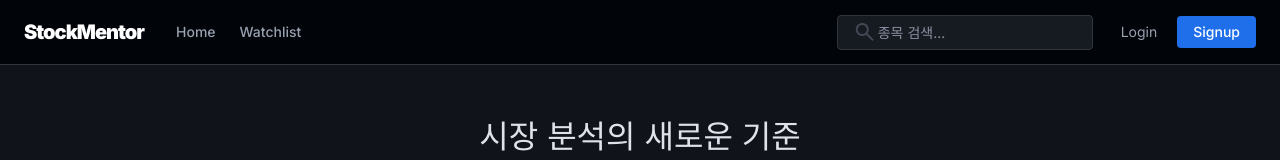
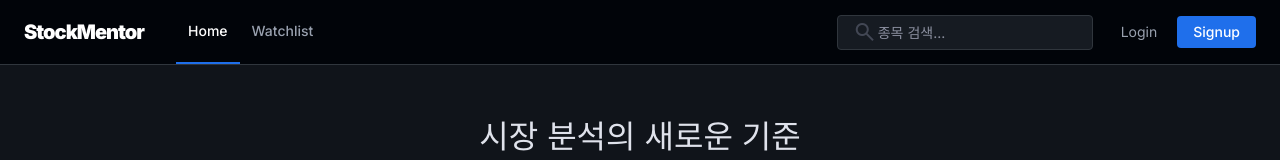
Before and after one commit to sksqlrlek/stock-mentor-front, a React (Vite) app: page / in a window 1280 px wide. Shown: the top 160 px of the page. Built offline with nearby package versions, Linux system fonts and the light colour scheme.

Commit message:
feat: Header 네비게이션 활성화 표시 및 로그인 UI 개선

```diff
--- a/src/components/layout/Header.tsx
+++ b/src/components/layout/Header.tsx
@@ -1,13 +1,20 @@
-import { Link } from 'react-router-dom'
+import { Link, useLocation } from 'react-router-dom'
 import { ROUTES } from '../../constants/routes'
 import { useAuth } from '../../context/AuthContext'
 import SearchBar from '../stock/SearchBar'
 
+const NAV_ITEMS = [
+  { label: 'Home', path: ROUTES.HOME },
+  { label: 'Watchlist', path: ROUTES.WATCHLIST },
+]
+
 function Header() {
   const { user, logout } = useAuth()
+  const location = useLocation()
 
-  const handleLogout = () => {
-    logout()
+  const isActive = (path: string) => {
+    if (path === ROUTES.HOME) return location.pathname === '/'
+    return location.pathname.startsWith(path)
   }
 
   return (
@@ -17,39 +24,60 @@ function Header() {
           <Link to={ROUTES.HOME} className="text-xl font-black text-white tracking-tighter">
             StockMentor
           </Link>
-          <nav className="hidden md:flex gap-6 items-center h-full">
-            <Link to={ROUTES.HOME} className="text-gray-400 hover:text-white transition-colors duration-200 text-sm font-medium">
-              Home
-            </Link>
-            <Link to={ROUTES.WATCHLIST} className="text-gray-400 hover:text-white transition-colors duration-200 text-sm font-medium">
-              Watchlist
-            </Link>
+          <nav className="hidden md:flex items-center h-full">
+            {NAV_ITEMS.map((item) => (
+              <Link
+                key={item.path}
+                to={item.path}
+                className={`h-16 flex items-center px-3 text-sm font-medium border-b-2 transition-colors duration-200 ${
+                  isActive(item.path)
+                    ? 'text-white border-primary-container'
+                    : 'text-gray-400 border-transparent hover:text-white'
+                }`}
+              >
+                {item.label}
+              </Link>
+            ))}
           </nav>
         </div>
 
         <div className="flex items-center gap-4">
           <div className="hidden sm:block w-64">
-            <SearchBar placeholder="종목 검색..." size="sm"/>
+            <SearchBar placeholder="종목 검색..." size="sm" />
           </div>
 
           {user ? (
-            <div className="flex items-center gap-3">
-              <Link to={ROUTES.MY_PAGE} className="text-gray-400 hover:text-white transition-colors text-sm">
+            <div className="flex items-center gap-2">
+              <Link
+                to={ROUTES.MY_PAGE}
+                className={`flex items-center gap-1.5 px-3 py-1.5 rounded-lg text-sm transition-colors ${
+                  isActive(ROUTES.MY_PAGE)
+                    ? 'text-white bg-surface-container-high'
+                    : 'text-gray-400 hover:text-white hover:bg-surface-container'
+                }`}
+              >
+                <span className="material-symbols-outlined text-[16px]">account_circle</span>
                 {user.nickname}
               </Link>
               <button
-                onClick={handleLogout}
-                className="text-gray-400 hover:text-white transition-colors text-sm"
+                onClick={logout}
+                className="text-gray-400 hover:text-[#f85149] transition-colors text-sm px-3 py-1.5 rounded-lg hover:bg-[#f85149]/10"
               >
                 로그아웃
               </button>
             </div>
           ) : (
             <div className="flex items-center gap-2">
-              <Link to={ROUTES.LOGIN} className="text-gray-400 hover:text-white transition-colors text-sm px-3 py-1.5">
+              <Link
+                to={ROUTES.LOGIN}
+                className="text-gray-400 hover:text-white transition-colors text-sm px-3 py-1.5 rounded-lg hover:bg-surface-container"
+              >
                 Login
               </Link>
-              <Link to={ROUTES.SIGNUP} className="bg-primary-container text-white px-4 py-1.5 rounded text-sm font-medium hover:opacity-90 transition-opacity">
+              <Link
+                to={ROUTES.SIGNUP}
+                className="bg-primary-container text-white px-4 py-1.5 rounded-lg text-sm font-medium hover:opacity-90 transition-opacity"
+              >
                 Signup
               </Link>
             </div>
```
